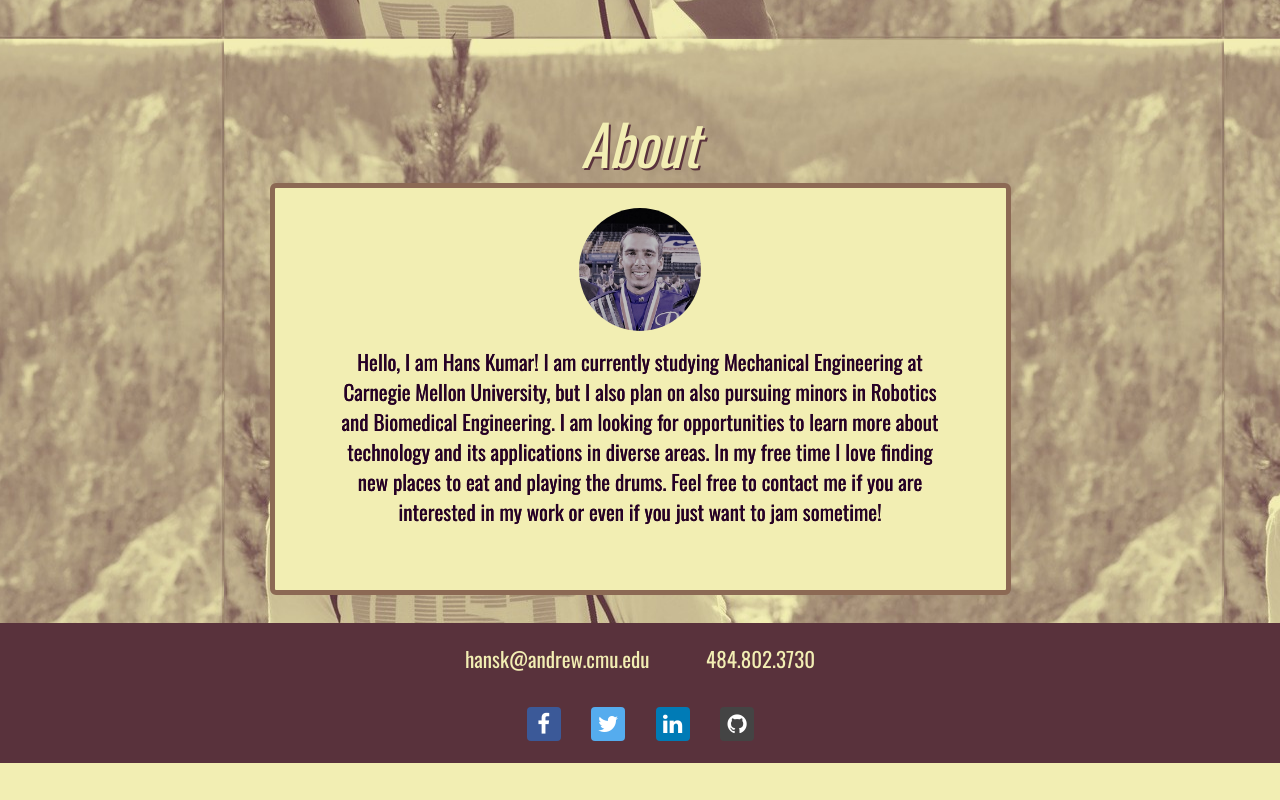
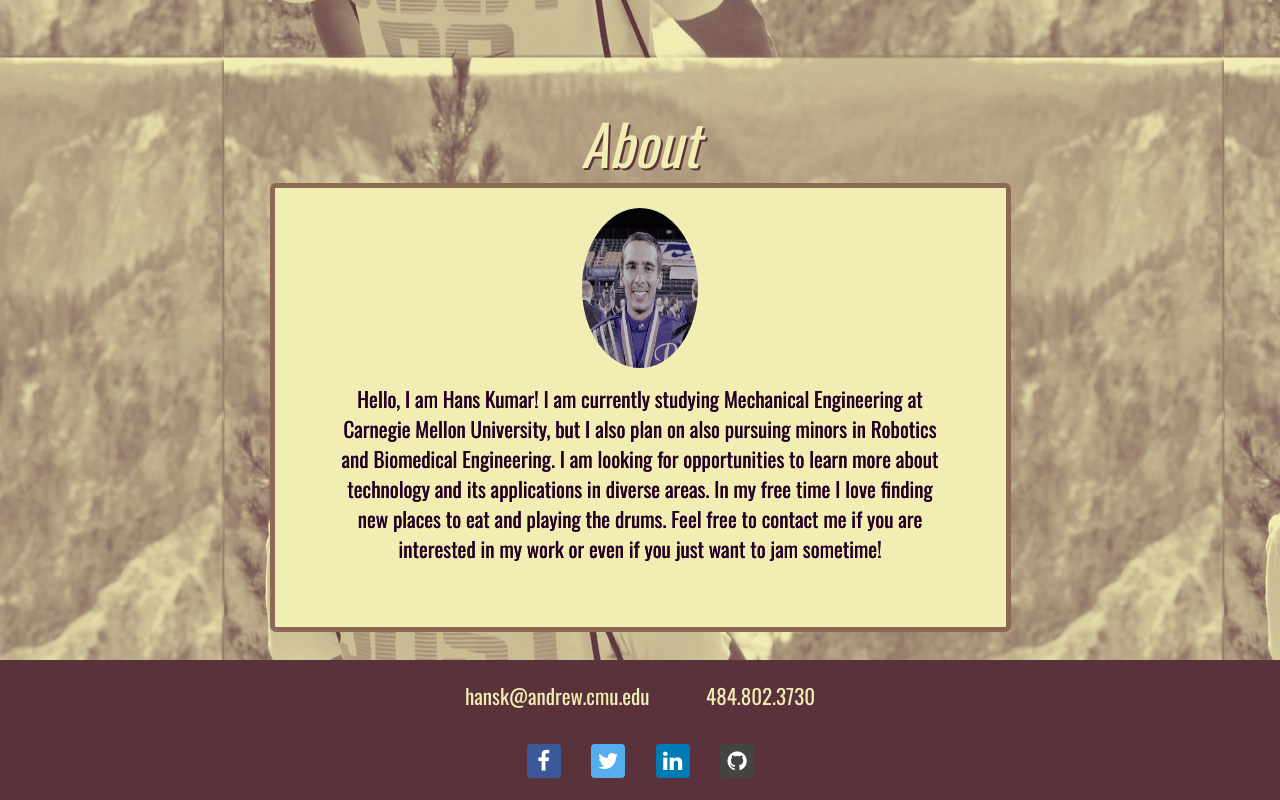
Before and after one commit to kumarhans/kumarhans.github.io, a plain HTML site: page index.html in a window 1280 px wide. Shown: the part 1434-2234 px from the top of the page. Before the commit the page ends 2197 px from the top, so only its background shows below. Drawn offline with nearby package versions, Linux system fonts and the light colour scheme; a web font is replaced by a local one.

Commit message:
Update index.html

```diff
--- a/index.html
+++ b/index.html
@@ -219,7 +219,7 @@
 
 				<div class="container">
 					<div class="jumbotron">
-						<img src="me1.jpg" class="img-circle" style="width:20%">
+						<img src="me1.jpg" class="img-circle" style="width:19%;height:20%">
 						<div id=bod1>
 						</div>
 			  			<p style = "font-style:normal">Hello, I am Hans Kumar! I am currently studying Mechanical Engineering at Carnegie Mellon University, but I also plan on also pursuing minors in Robotics and Biomedical Engineering. I am looking for opportunities to learn more about technology and its applications in diverse areas. In my free time I love finding new places to eat and playing the drums. Feel free to contact me if you are interested in my work or even if you just want to jam sometime! </p>
```
